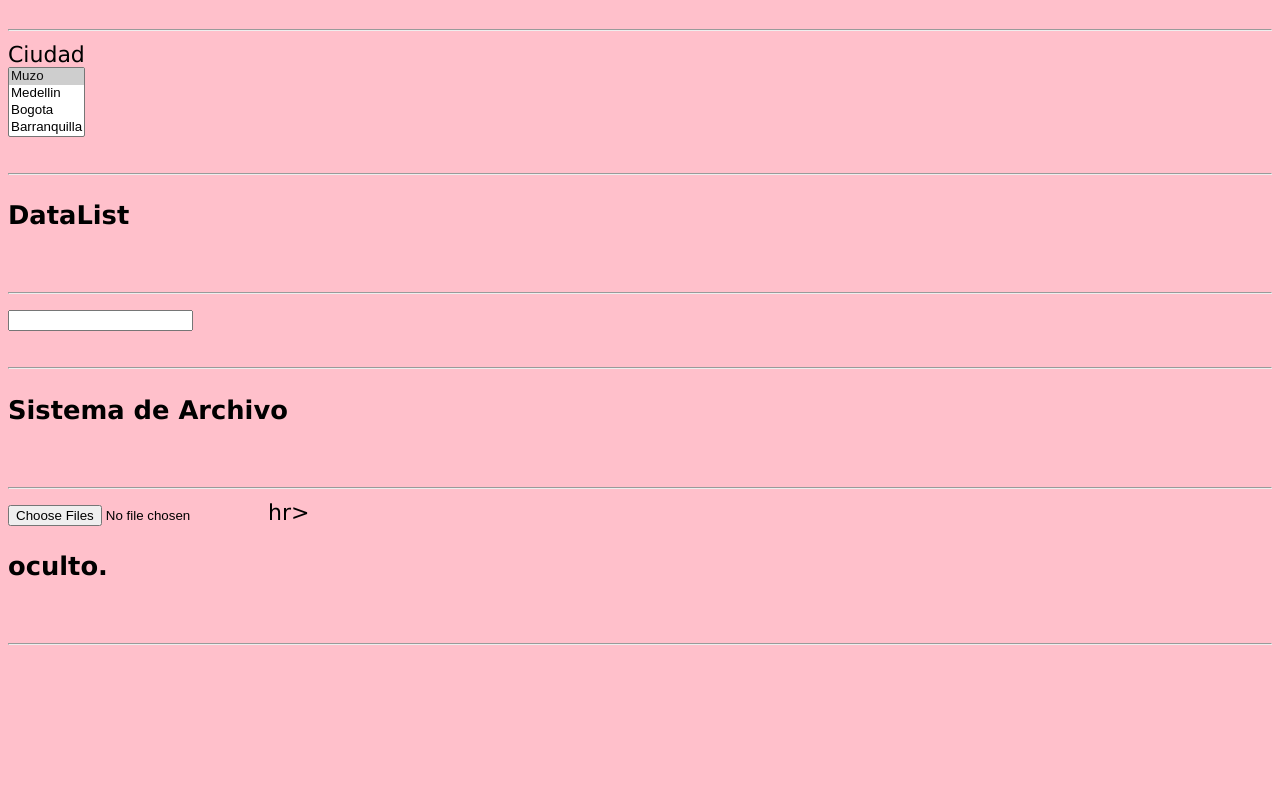
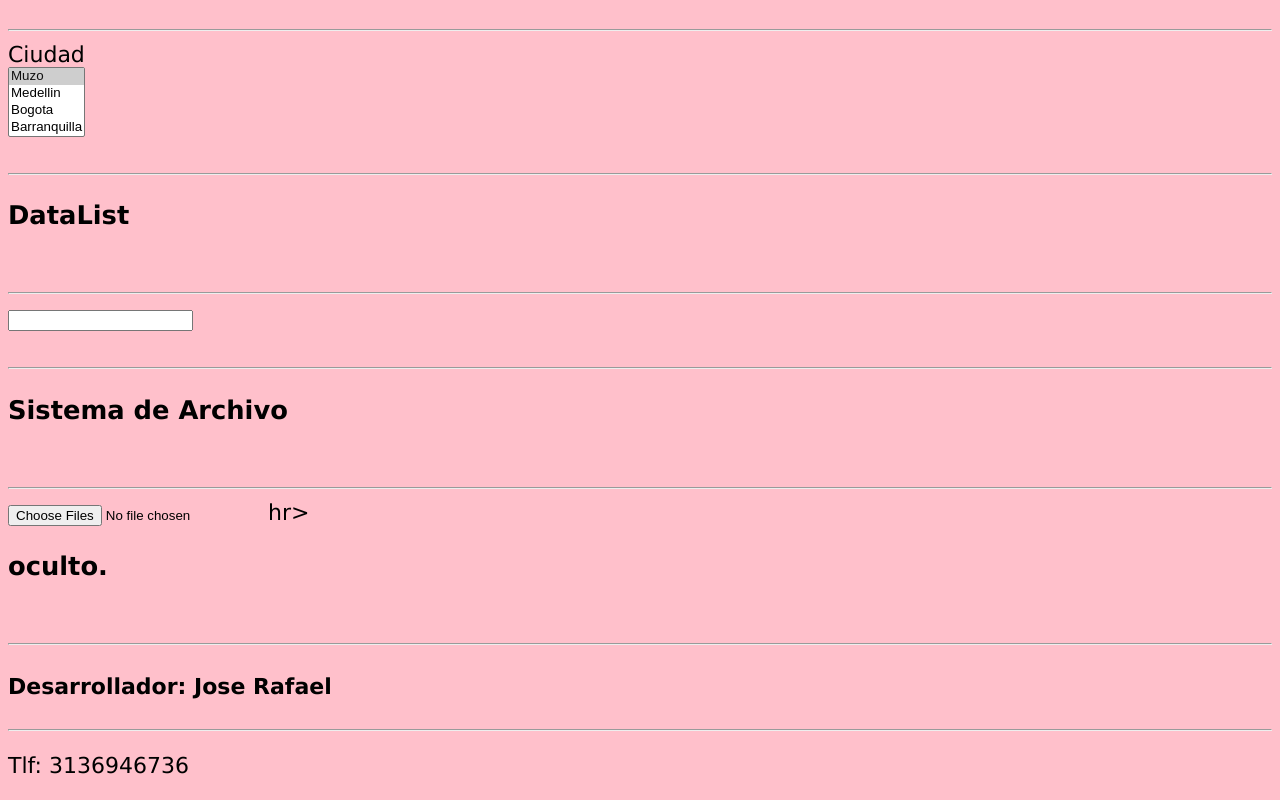
Before and after one commit to mcamilacoetes/FormularioUno, a plain HTML site: page index.html in a window 1280 px wide. Shown: the part 1363-2163 px from the top of the page. Before the commit the page ends 2019 px from the top, so only its background shows below. Drawn offline with Linux system fonts and the light colour scheme.

Commit message:
Aporte-Pie de Pagina

```diff
--- a/index.html
+++ b/index.html
@@ -164,5 +164,10 @@
     <input type="hidden"
            name="textOculto"
            value="16986848">
-
-</body></html>
+    <footer>
+    <h4> <strong>Desarrollador: </strong> Jose Rafael </h4>
+     <hr>
+        <p> Tlf: 3136946736</p>
+    </footer>
+</body>
+</html>
```
Also changed, not shown: datos.txt.
